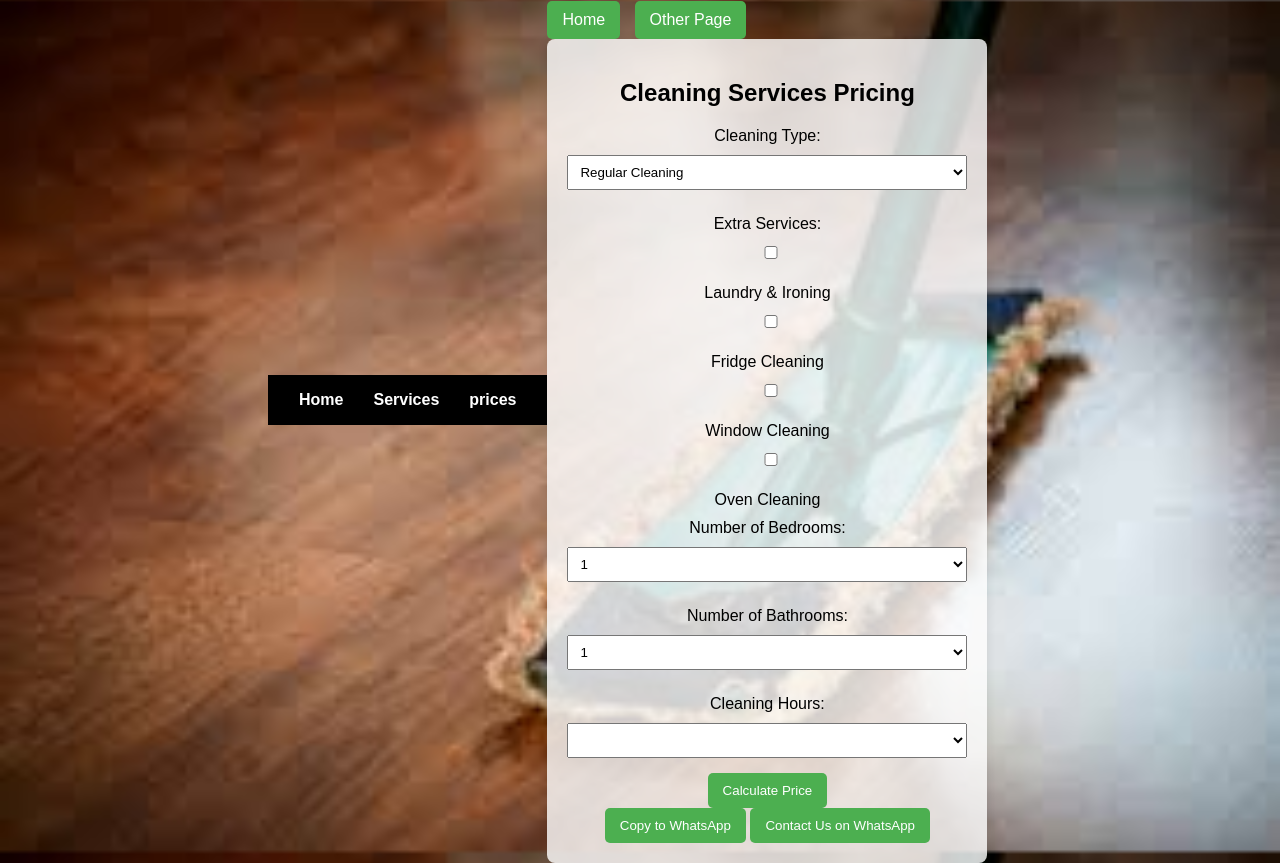
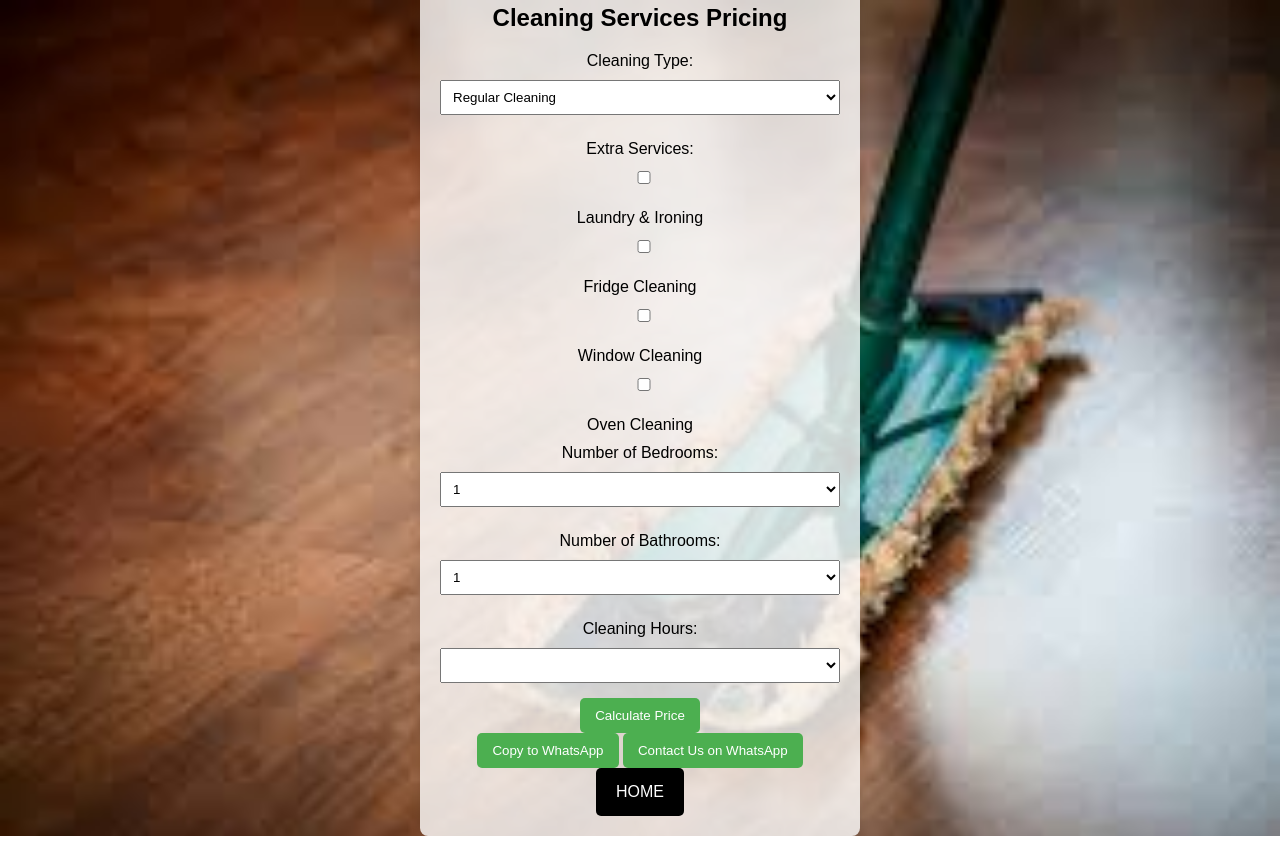
Before and after one commit to vyo01/timelesstouches, a plain HTML site: page price.html in a window 1280 px wide. After the commit the page ends 836 px from the top, so only its background shows below. Drawn offline with Linux system fonts and the light colour scheme.

Commit message:
Add files via upload

```diff
--- a/price.html
+++ b/price.html
@@ -24,34 +24,7 @@
             text-align: center;
             width: 400px;
         }
-        nav {
-      background-color: black;
-      padding: 1em;
-    }
 
-    nav ul {
-      list-style-type: none;
-      margin: 0;
-      padding: 0;
-      display: flex;
-      justify-content: center;
-    }
-
-    nav li {
-      margin: 0 15px;
-    }
-
-    nav a {
-      text-decoration: none;
-      color: #fff;
-      font-weight: bold;
-      font-size: 16px;
-      transition: color 0.3s ease;
-    }
-
-    nav a:hover {
-      color: #ffc107;
-    }
 
         label {
             display: block;
@@ -142,6 +115,20 @@
         button:hover {
             background-color: #45a049;
         }
+        .button {
+            display: inline-block;
+            padding: 15px 20px;
+            font-size: 16px;
+            text-decoration: none;
+            background-color: black; /* Button color */
+            color: #fff; /* Text color */
+            border-radius: 5px;
+            transition: background-color 0.3s ease;
+        }
+
+        .button:hover {
+            background-color: GREY; /* Hover color */
+        }
 
         table {
             width: 100%;
@@ -160,22 +147,9 @@
     </style>
     <title>Your Cleaning Services Pricing</title>
 </head>
- <nav>
-    <ul>
-      <li><a href="index.html">Home</a></li>
-      <li><a href="services.html">Services</a></li>
-      <li><a href="price.html">prices</a></li>
-    </ul>
-  </nav>
+
 <body>
 
-<div class="page-container">
-    <h1>Thank You for Visiting Timeless Touches</h1>
-
-    <div class="navigation">
-        <a href="your_homepage_url">Home</a>
-        <a href="your_otherpage_url">Other Page</a>
-    </div>
 
     <title>Your Cleaning Services Pricing</title>
 </head>
@@ -235,6 +209,9 @@
     <a href="https://wa.me/+27849561099" target="_blank">
         <button>Contact Us on WhatsApp</button>
     </a>
+
+     <br>
+    <a href="Index.html" class="button">HOME</a>
 </div>
 
 <script>
```
